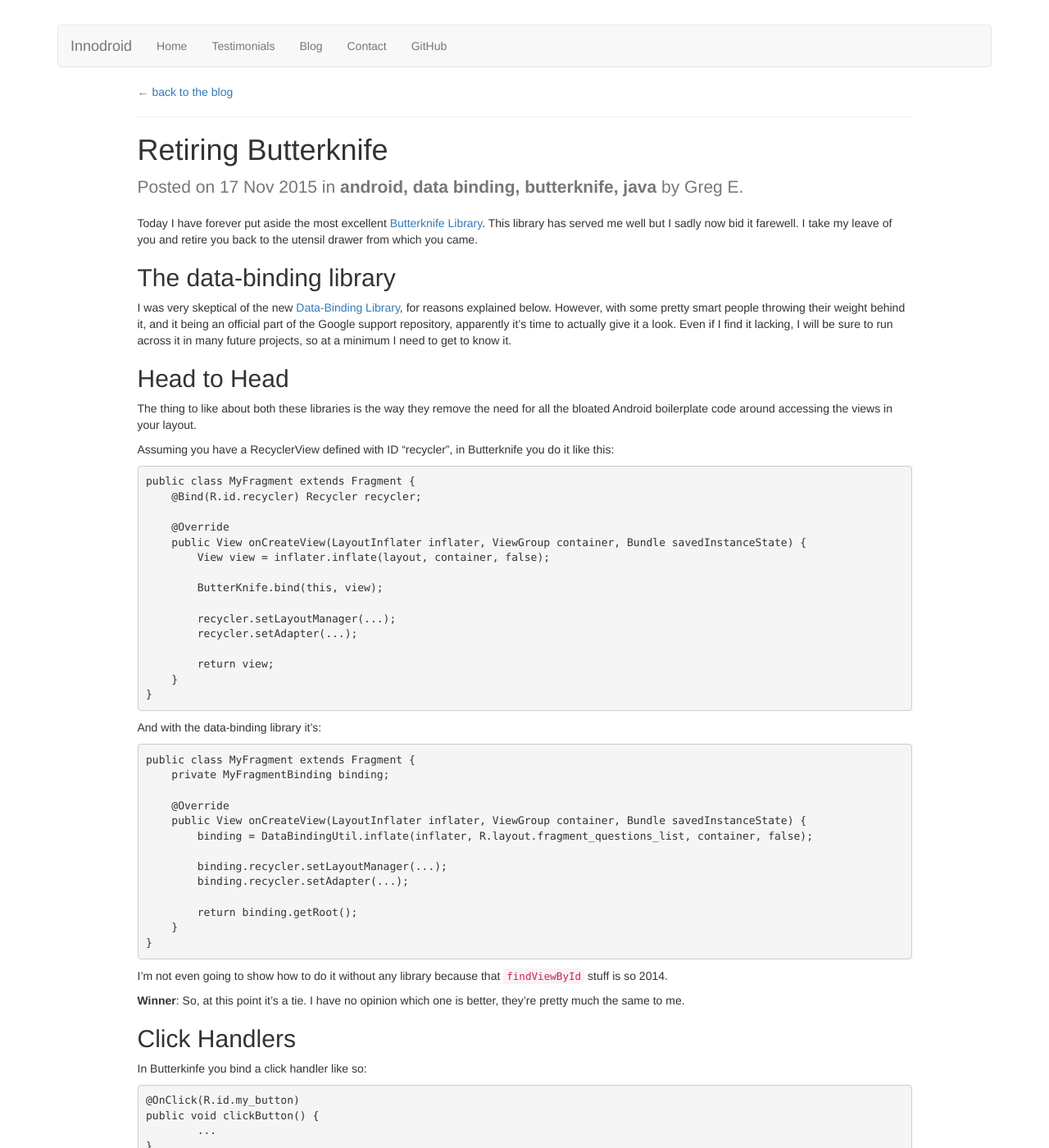
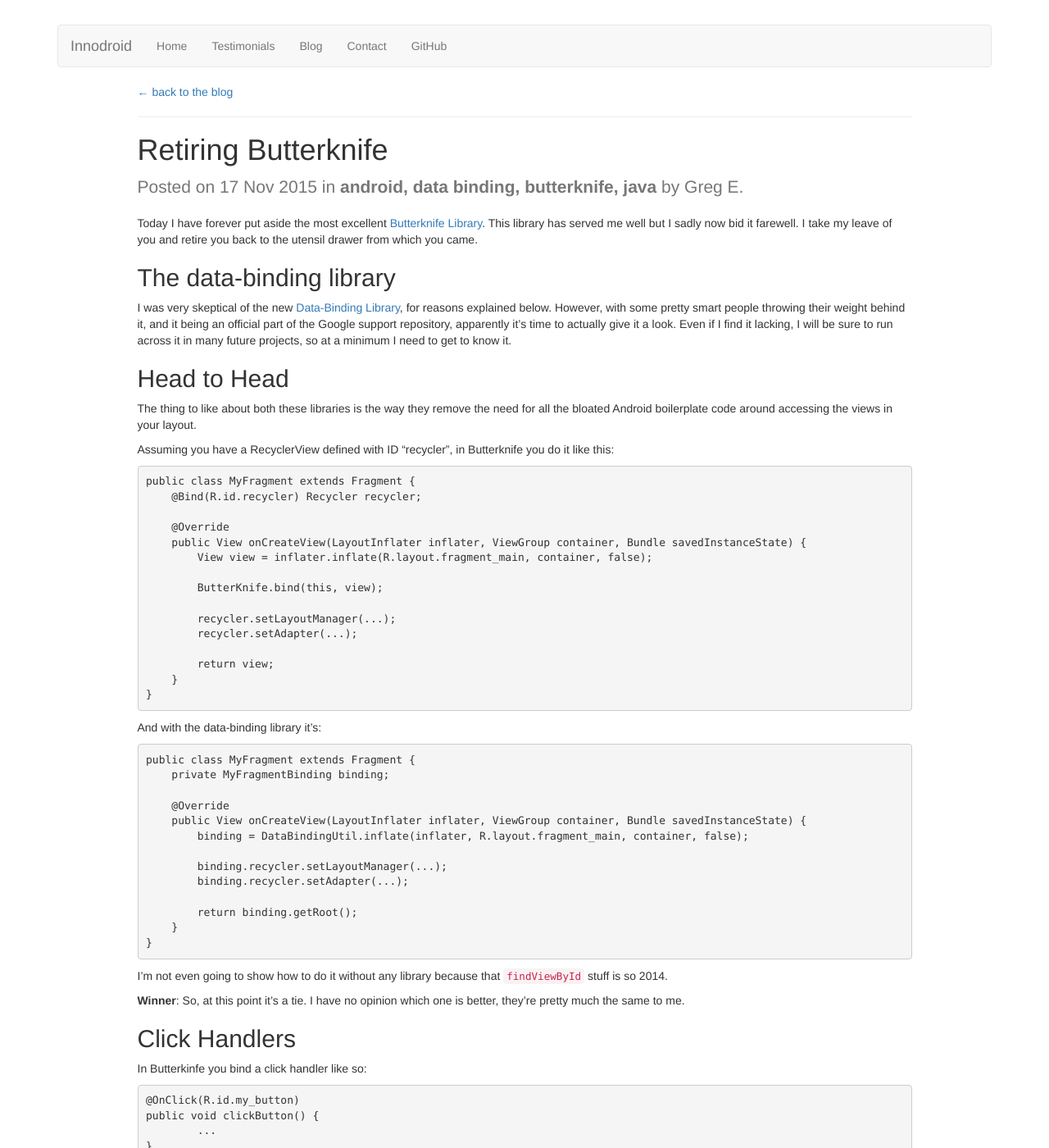
Before and after one commit to Innodroid/innodroid.github.io, a Jekyll site: the page built from _posts/2015-11-17-retiring-butterknife.md, in a window 1280 px wide and 1400 px high. Shown: the whole window at 82% size. Built offline with Jekyll 4.4.1, drawn with Linux system fonts in a browser that asks for light colours; nearby versions of some CDN libraries; comment, search, counter and statistics services are not loaded.

Commit message:
Fixed a couple typos

```diff
--- a/_posts/2015-11-17-retiring-butterknife.md
+++ b/_posts/2015-11-17-retiring-butterknife.md
@@ -23,7 +23,7 @@
 
         @Override
         public View onCreateView(LayoutInflater inflater, ViewGroup container, Bundle savedInstanceState) {
-            View view = inflater.inflate(layout, container, false);
+            View view = inflater.inflate(R.layout.fragment_main, container, false);
 
             ButterKnife.bind(this, view);
 
@@ -41,7 +41,7 @@
 
         @Override
         public View onCreateView(LayoutInflater inflater, ViewGroup container, Bundle savedInstanceState) {
-            binding = DataBindingUtil.inflate(inflater, R.layout.fragment_questions_list, container, false);
+            binding = DataBindingUtil.inflate(inflater, R.layout.fragment_main, container, false);
 
             binding.recycler.setLayoutManager(...);
             binding.recycler.setAdapter(...);
```
